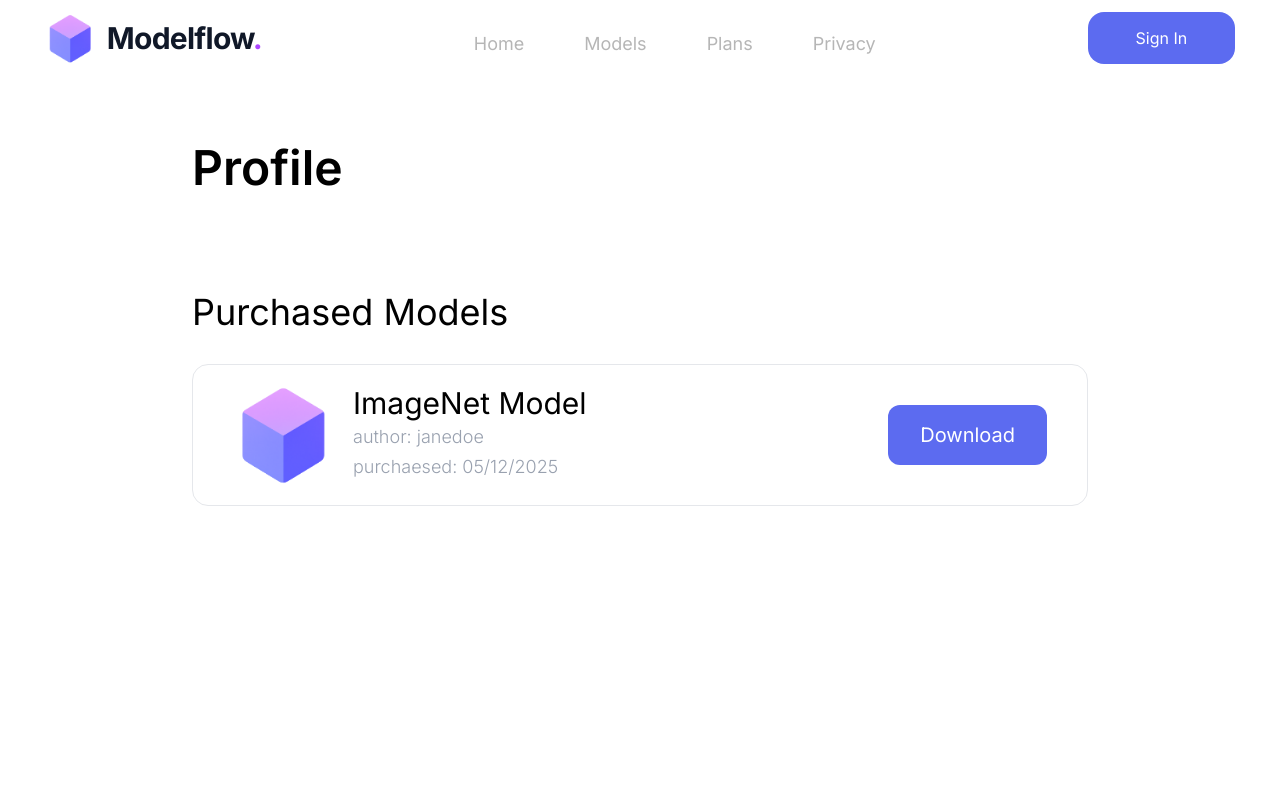
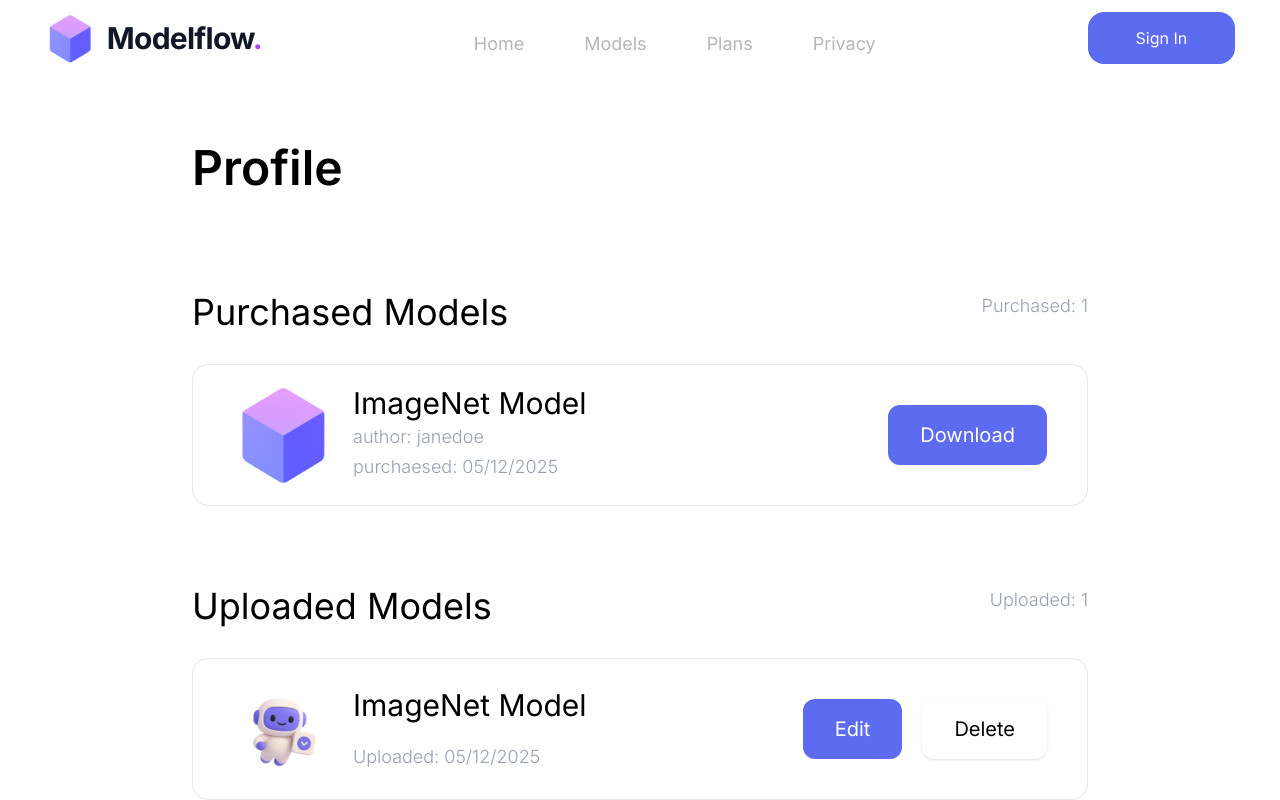
Before and after one commit to Dalaqa25/ModelFlow_nextJS, a Next.js app: page /profile in a window 1280 px wide. Built offline with nearby package versions, Linux system fonts and the light colour scheme.

Commit message:
profile page is hard coded

```diff
--- a/app/profile/page.jsx
+++ b/app/profile/page.jsx
@@ -6,7 +6,10 @@ export default function Profile() {
                 <div className="flex flex-col gap-5 mt-25">
                     {/* purchaesed models */}
                     <div className="flex flex-col">
-                        <h2 className="text-4xl mb-8">Purchased Models</h2>
+                        <div className="flex justify-between w-full">
+                            <h2 className="text-4xl mb-8">Purchased Models</h2>
+                            <h2 className="text-lg font-light text-gray-400">Purchased: <span>1</span></h2>
+                        </div>
                         <div className="flex flex-col gap-5">
                             <div className="border-1 border-gray-200 rounded-2xl">
                                 <div className="flex justify-between w-full items-center py-5 px-10">
@@ -30,6 +33,39 @@ export default function Profile() {
                             </div>
                         </div>
                     </div>
+                    {/* Uploaded Models */}
+                    <div className="flex flex-col mt-15">
+                        <div className="flex justify-between w-full mb-8">
+                            <h2 className="text-4xl">Uploaded Models</h2>
+                            <h2 className="text-lg font-light text-gray-400">Uploaded: <span>1</span></h2>
+                        </div>
+                        <div className="flex flex-col gap-5">
+                            <div className="border-1 border-gray-200 rounded-2xl">
+                                <div className="flex justify-between w-full items-center py-5 px-10">
+                                    <div className="flex gap-5">
+                                        <img
+                                            src="plansImg2.png"
+                                            alt="model"
+                                            className="w-[100px] h-[100px] object-cover rounded-xl"
+                                            sizes="(max-width: 1000px) 100vw, 500px"
+                                        />
+                                        <div className="flex flex-col justify-center gap-5">
+                                            <h1 className="text-3xl">ImageNet Model</h1>
+                                            <p className="font-light text-gray-400 text-lg">Uploaded: 05/12/2025</p>
+                                        </div>
+                                    </div>
+                                    <div className="flex gap-5">
+                                        <button className="text-white button btn-primary px-8 text-xl py-4 rounded-xl">
+                                            Edit
+                                        </button>
+                                        <button className="text-black button shadow px-8 text-xl py-4 rounded-xl">
+                                            Delete
+                                        </button>
+                                    </div>
+                                </div>
+                            </div>
+                        </div>
+                    </div>
                 </div>
             </div>
         </>
```
